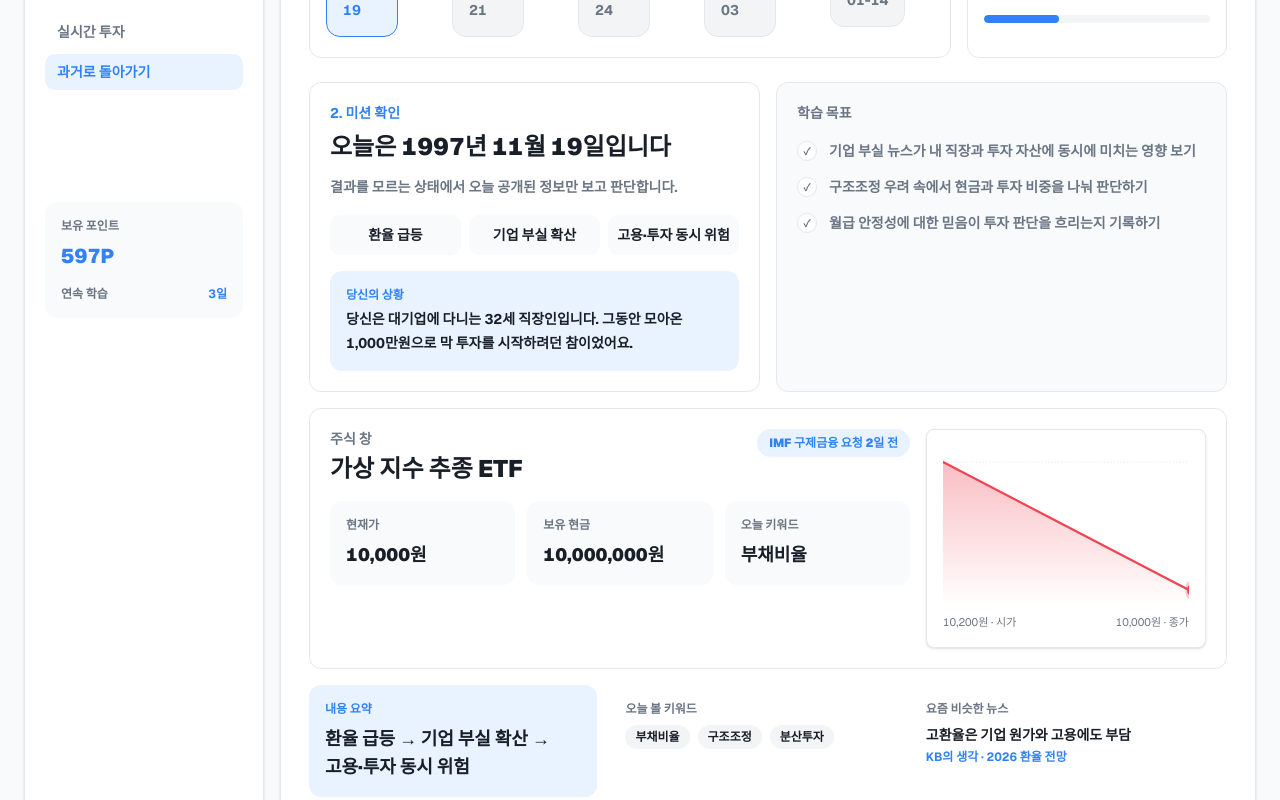
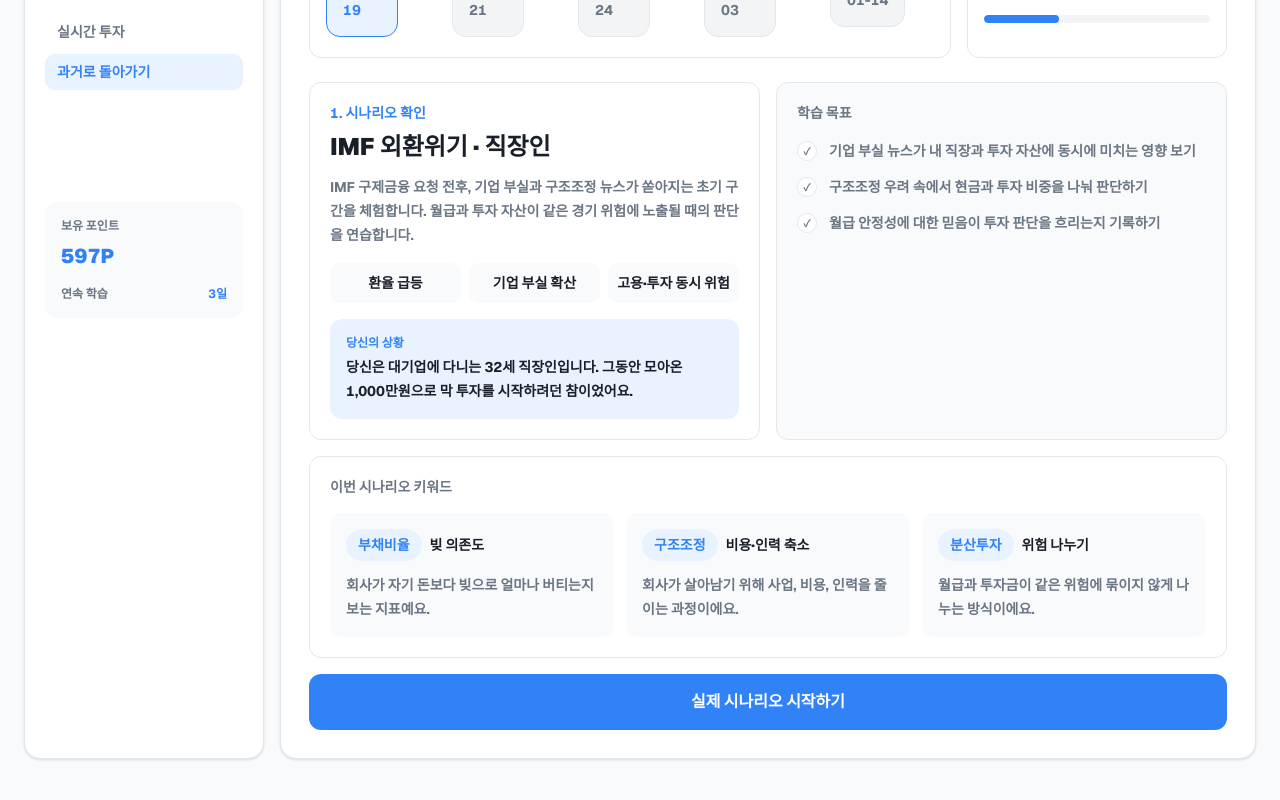
Before and after one commit to choiyoung69/woowa-prototype-investment, a Next.js app in the folder landing/: page /scenario/imf-crisis-worker in a window 1280 px wide. Shown: the part 240-1040 px from the top of the page. After the commit the page ends 1015 px from the top, so only its background shows below. Built offline with nearby package versions, Linux system fonts and the light colour scheme.

Commit message:
Split scenario intro from daily mission

```diff
--- a/landing/src/components/scenario/ScenarioPlayer.tsx
+++ b/landing/src/components/scenario/ScenarioPlayer.tsx
@@ -20,7 +20,7 @@ import { TradePanel } from "./TradePanel";
 import { CheckpointScreen } from "./CheckpointScreen";
 import { ResultReport } from "./ResultReport";
 
-type Phase = "mission" | "trade";
+type Phase = "intro" | "mission" | "trade";
 
 interface PlayerState {
   dayIndex: number;
@@ -129,6 +129,7 @@ function Shell({
                 {scenario.title} · {dayIndex + 1}일차
               </p>
               <h1 className="mt-1 text-2xl font-black tracking-tight sm:text-3xl">
+                {phase === "intro" && "시나리오 준비"}
                 {phase === "mission" && "오늘의 학습 미션"}
                 {phase === "trade" && "투자 결정하기"}
               </h1>
@@ -204,20 +205,14 @@ function PortfolioMini({ value }: { value: string }) {
   );
 }
 
-function MissionStep({
+function IntroStep({
   scenario,
-  day,
-  dayNumber,
-  prices,
   onStart,
 }: {
   scenario: Scenario;
-  day: ScenarioDay;
-  dayNumber: number;
-  prices: number[];
   onStart: () => void;
 }) {
-  const current = scenario.knowledge?.currentParallels[0];
+  const keywords = scenario.knowledge?.keywords ?? [];
   const learningGoals = scenario.learningGoals ?? [
     "당시 뉴스 3개 이상 확인하기",
     "시장 지표가 왜 움직였는지 추론하기",
@@ -228,13 +223,9 @@ function MissionStep({
     <div className="space-y-4">
       <div className="grid gap-4 lg:grid-cols-[1fr_1fr]">
         <section className="min-w-0 rounded-[12px] border border-border bg-surface p-5">
-          <p className="text-sm font-bold text-accent">2. 미션 확인</p>
-          <h2 className="mt-2 text-2xl font-black">
-            오늘은 {formatKoreanDate(day.date)}입니다
-          </h2>
-          <p className="mt-3 text-sm font-bold leading-6 text-muted">
-            결과를 모르는 상태에서 오늘 공개된 정보만 보고 판단합니다.
-          </p>
+          <p className="text-sm font-bold text-accent">1. 시나리오 확인</p>
+          <h2 className="mt-2 text-2xl font-black">{scenario.title}</h2>
+          <p className="mt-3 text-sm font-bold leading-6 text-muted">{scenario.description}</p>
           {scenario.knowledge && (
             <div className="mt-4 grid grid-cols-3 gap-2">
               {scenario.knowledge.summary.map((item) => (
@@ -247,12 +238,10 @@ function MissionStep({
               ))}
             </div>
           )}
-          {scenario.persona && dayNumber === 1 && (
+          {scenario.persona && (
             <div className="mt-4 rounded-[12px] bg-[#e8f3ff] p-4">
               <p className="text-xs font-black text-accent">당신의 상황</p>
-              <p className="mt-1 line-clamp-2 text-sm font-bold leading-6">
-                {scenario.persona}
-              </p>
+              <p className="mt-1 text-sm font-bold leading-6">{scenario.persona}</p>
             </div>
           )}
         </section>
@@ -272,6 +261,63 @@ function MissionStep({
         </section>
       </div>
 
+      {keywords.length > 0 && (
+        <section className="rounded-[12px] border border-border bg-surface p-5">
+          <p className="text-sm font-black text-muted">이번 시나리오 키워드</p>
+          <div className="mt-4 grid gap-3 md:grid-cols-3">
+            {keywords.map((keyword) => (
+              <div key={keyword.term} className="rounded-[12px] bg-background p-4">
+                <div className="flex flex-wrap items-center gap-2">
+                  <span className="rounded-full bg-[#e8f3ff] px-3 py-1.5 text-sm font-black text-accent">
+                    {keyword.term}
+                  </span>
+                  <span className="text-sm font-black">{keyword.meaning}</span>
+                </div>
+                {keyword.detail && (
+                  <p className="mt-3 text-sm font-bold leading-6 text-muted">
+                    {keyword.detail}
+                  </p>
+                )}
+              </div>
+            ))}
+          </div>
+        </section>
+      )}
+
+      <button
+        type="button"
+        onClick={onStart}
+        className="w-full rounded-[12px] bg-accent px-4 py-4 text-sm font-black text-white transition hover:bg-[#1b64da] sm:px-5 sm:text-base"
+      >
+        실제 시나리오 시작하기
+      </button>
+    </div>
+  );
+}
+
+function MissionStep({
+  scenario,
+  day,
+  prices,
+  onStart,
+}: {
+  scenario: Scenario;
+  day: ScenarioDay;
+  prices: number[];
+  onStart: () => void;
+}) {
+  return (
+    <div className="space-y-4">
+      <section className="rounded-[12px] border border-border bg-surface p-5">
+        <p className="text-sm font-bold text-accent">2. 실제 시나리오</p>
+        <h2 className="mt-2 text-2xl font-black">
+          오늘은 {formatKoreanDate(day.date)}입니다
+        </h2>
+        <p className="mt-3 text-sm font-bold leading-6 text-muted">
+          {day.headline}
+        </p>
+      </section>
+
       <section className="grid gap-4 rounded-[12px] border border-border bg-surface p-5 lg:grid-cols-[1fr_280px]">
         <div className="min-w-0">
           <div className="flex flex-wrap items-start justify-between gap-3">
@@ -286,48 +332,11 @@ function MissionStep({
           <div className="mt-4 grid gap-3 sm:grid-cols-3">
             <MetricTile label="현재가" value={`${day.price.toLocaleString()}원`} />
             <MetricTile label="보유 현금" value={formatKrw(scenario.startingCash)} />
-            <MetricTile label="오늘 키워드" value={scenario.knowledge?.keywords[0]?.term ?? "시장 판단"} />
+            <MetricTile label="판단 기준" value="뉴스·지표" />
           </div>
         </div>
         <PriceSparkline prices={prices} />
       </section>
-
-      {scenario.knowledge && (
-        <section className="grid gap-3 md:grid-cols-[1fr_1fr_1.1fr]">
-          <div className="rounded-[12px] bg-[#e8f3ff] p-4">
-            <p className="text-xs font-black text-accent">내용 요약</p>
-            <p className="mt-2 break-keep text-lg font-black">
-              {scenario.knowledge.summary.join(" → ")}
-            </p>
-          </div>
-          <div className="rounded-[12px] bg-surface p-4">
-            <p className="text-xs font-black text-muted">오늘 볼 키워드</p>
-            <div className="mt-2 flex flex-wrap gap-2">
-              {scenario.knowledge.keywords.map((keyword) => (
-                <span
-                  key={keyword.term}
-                  className="rounded-full bg-surface-2 px-2.5 py-1 text-xs font-black"
-                  title={keyword.detail}
-                >
-                  {keyword.term}
-                </span>
-              ))}
-            </div>
-          </div>
-          {current && (
-            <a
-              href={current.href}
-              target="_blank"
-              rel="noreferrer"
-              className="rounded-[12px] bg-surface p-4 transition hover:bg-surface-2"
-            >
-              <p className="text-xs font-black text-muted">요즘 비슷한 뉴스</p>
-              <p className="mt-2 line-clamp-2 text-sm font-black">{current.title}</p>
-              <p className="mt-1 text-xs font-bold text-accent">{current.source}</p>
-            </a>
-          )}
-        </section>
-      )}
 
       <section className="overflow-hidden rounded-[12px] border border-border bg-surface">
         <div className="border-b border-border px-5 py-4">
@@ -427,7 +436,7 @@ export function ScenarioPlayer({ scenario }: { scenario: Scenario }) {
     finished: false,
   });
   const [checkpointDismissed, setCheckpointDismissed] = useState(false);
-  const [phase, setPhase] = useState<Phase>("mission");
+  const [phase, setPhase] = useState<Phase>("intro");
 
   const currentDay = scenario.days[Math.min(state.dayIndex, scenario.days.length - 1)];
   const firstDayOpen = scenario.days[0]?.open;
@@ -435,7 +444,6 @@ export function ScenarioPlayer({ scenario }: { scenario: Scenario }) {
   const pricesSoFar = firstDayOpen !== undefined ? [firstDayOpen, ...closePrices] : closePrices;
   const totalValue = portfolioValue(state.portfolio, currentDay.price);
   const positionValue = state.portfolio.units * currentDay.price;
-  const dayNumber = state.dayIndex + 1;
 
   if (state.finished) {
     const summary = summarize(state.tradeLog, totalValue, scenario.startingCash);
@@ -468,11 +476,14 @@ export function ScenarioPlayer({ scenario }: { scenario: Scenario }) {
       phase={phase}
       portfolioValueText={formatKrw(totalValue)}
     >
+      {phase === "intro" && (
+        <IntroStep scenario={scenario} onStart={() => setPhase("mission")} />
+      )}
+
       {phase === "mission" && (
         <MissionStep
           scenario={scenario}
           day={currentDay}
-          dayNumber={dayNumber}
           prices={pricesSoFar}
           onStart={() => setPhase("trade")}
         />
```
